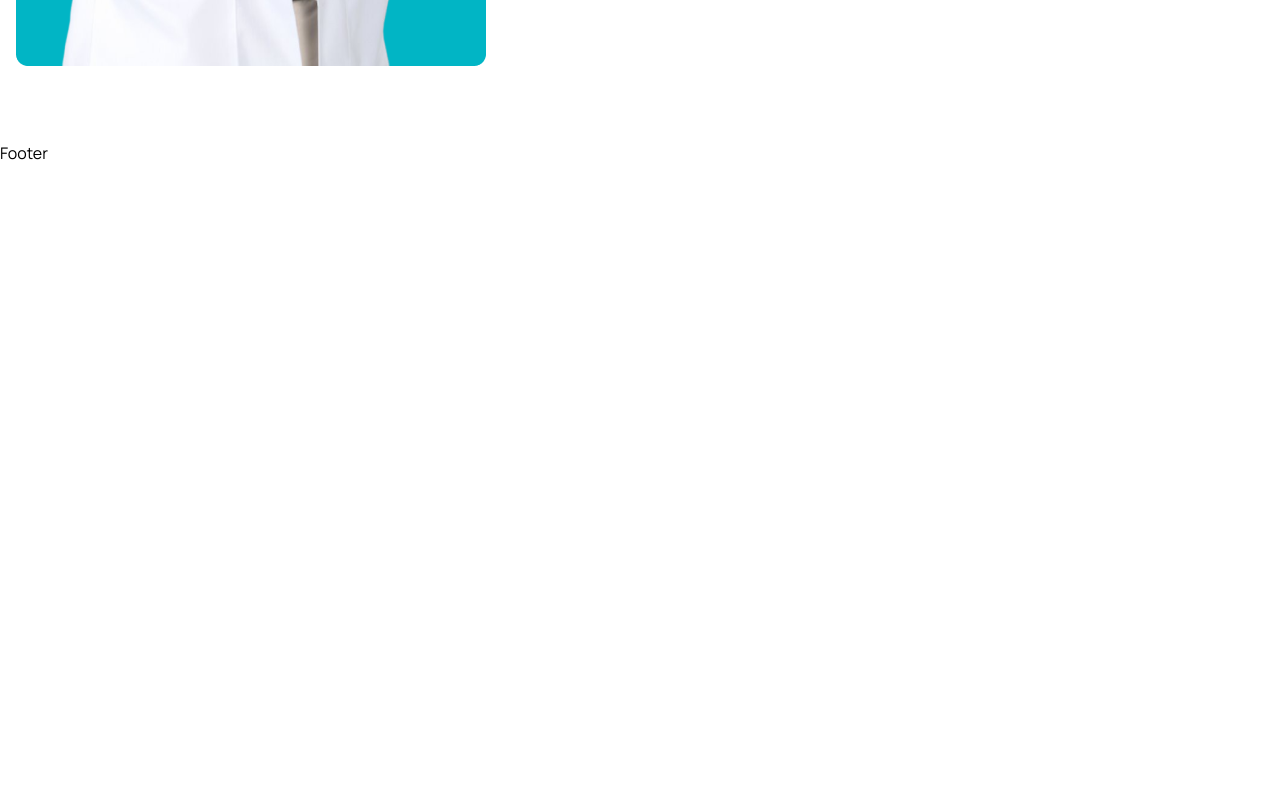
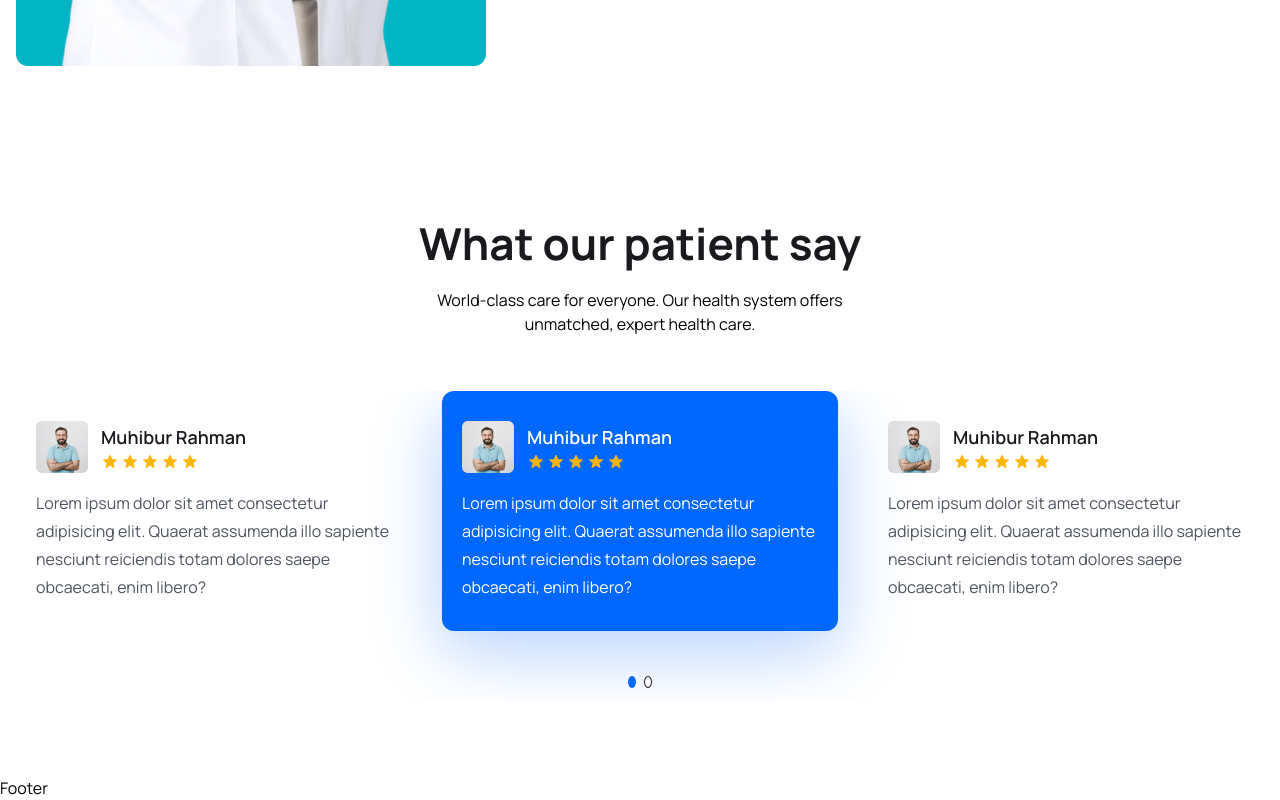
Before and after one commit to abdul8840/Dentalist, a React (Vite) app in the folder client/: page / in a window 1280 px wide. Shown: the part 5470-6270 px from the top of the page. Before the commit the page ends 5635 px from the top, so only its background shows below. Built offline with nearby package versions, Linux system fonts and the light colour scheme.

Commit message:
add testimonial section in home page

```diff
--- a/client/src/App.css
+++ b/client/src/App.css
@@ -8,6 +8,37 @@
 
 body{
   font-family: 'Manrope', sans-serif;
+}
+
+.swiper-pagination-bullet{
+  width: 12ps !important;
+  height: 12px !important;
+  border: 1px solid #181a1e !important;
+  opacity: 100% !important;
+  background: #fff !important;
+}
+
+.swiper-pagination-bullet-active{
+  background: #0067ff !important;
+  border: none !important;
+}
+
+.swiper{
+  padding-bottom: 70px !important;
+}
+
+.swiper-slide.swiper-slide-next{
+  background: #0067ff !important;
+  border-radius: 12px !important;
+  box-shadow: 0px 20px 70px rgba(0, 103, 255, 0.3) !important;
+}
+
+.swiper-slide.swiper-slide-next h4, .swiper-slide.swiper-slide-next p{
+  color: #fff !important;
+}
+
+.swiper-pagination {
+  top: 90% !important;
 }
 
 .sticky__header{
--- /dev/null
+++ b/client/src/components/testimonials/Testimonial.jsx
@@ -0,0 +1,129 @@
+import React from 'react';
+import { Swiper, SwiperSlide } from 'swiper/react';
+import { Pagination } from 'swiper/modules';
+import 'swiper/css';
+import 'swiper/css/pagination';
+import patientAvatar from '../../assets/images/patient-avatar.png';
+import { HiStar } from 'react-icons/hi';
+
+const Testimonial = () => {
+    return (
+        <div className="mt-[30px] lg:mt-[55px]">
+            <Swiper
+                modules={[Pagination]}
+                spaceBetween={30}
+                slidesPerView={1}
+                pagination={{ clickable: true }}
+                breakpoints={{
+                    640: {
+                        slidesPerView: 1,
+                        spaceBetween: 0,
+                    },
+                    768: {
+                        slidesPerView: 2,
+                        spaceBetween: 20,
+                    },
+                    1024: {
+                        slidesPerView: 3,
+                        spaceBetween: 30,
+                    },
+                }}
+            >
+                <SwiperSlide>
+                    <div className="py-[30px] px-5 rounded-3">
+                        <div className="flex items-center gap-[13px]">
+                            <img src={patientAvatar} alt="patient avatar" />
+                            <div className="">
+                                <h4 className="text-[18px] leading-[30px] font-semibold text-headingColor">
+                                    Muhibur Rahman
+                                </h4>
+                                <div className="flex items-center gap-[2px]">
+                                    <HiStar className="text-yellowColor w-[18px] h-5" />
+                                    <HiStar className="text-yellowColor w-[18px] h-5" />
+                                    <HiStar className="text-yellowColor w-[18px] h-5" />
+                                    <HiStar className="text-yellowColor w-[18px] h-5" />
+                                    <HiStar className="text-yellowColor w-[18px] h-5" />
+                                </div>
+                            </div>
+                        </div>
+                        <p className="text-[16px] leading-7 mt-4 text-textColor font-[400]">
+                            Lorem ipsum dolor sit amet consectetur adipisicing elit. Quaerat assumenda illo sapiente nesciunt reiciendis totam dolores saepe obcaecati, enim libero?
+                        </p>
+                    </div>
+                </SwiperSlide>
+
+                <SwiperSlide>
+                    <div className="py-[30px] px-5 rounded-3">
+                        <div className="flex items-center gap-[13px]">
+                            <img src={patientAvatar} alt="patient avatar" />
+                            <div className="">
+                                <h4 className="text-[18px] leading-[30px] font-semibold text-headingColor">
+                                    Muhibur Rahman
+                                </h4>
+                                <div className="flex items-center gap-[2px]">
+                                    <HiStar className="text-yellowColor w-[18px] h-5" />
+                                    <HiStar className="text-yellowColor w-[18px] h-5" />
+                                    <HiStar className="text-yellowColor w-[18px] h-5" />
+                                    <HiStar className="text-yellowColor w-[18px] h-5" />
+                                    <HiStar className="text-yellowColor w-[18px] h-5" />
+                                </div>
+                            </div>
+                        </div>
+                        <p className="text-[16px] leading-7 mt-4 text-textColor font-[400]">
+                            Lorem ipsum dolor sit amet consectetur adipisicing elit. Quaerat assumenda illo sapiente nesciunt reiciendis totam dolores saepe obcaecati, enim libero?
+                        </p>
+                    </div>
+                </SwiperSlide>
+
+                <SwiperSlide>
+                    <div className="py-[30px] px-5 rounded-3">
+                        <div className="flex items-center gap-[13px]">
+                            <img src={patientAvatar} alt="patient avatar" />
+                            <div className="">
+                                <h4 className="text-[18px] leading-[30px] font-semibold text-headingColor">
+                                    Muhibur Rahman
+                                </h4>
+                                <div className="flex items-center gap-[2px]">
+                                    <HiStar className="text-yellowColor w-[18px] h-5" />
+                                    <HiStar className="text-yellowColor w-[18px] h-5" />
+                                    <HiStar className="text-yellowColor w-[18px] h-5" />
+                                    <HiStar className="text-yellowColor w-[18px] h-5" />
+                                    <HiStar className="text-yellowColor w-[18px] h-5" />
+                                </div>
+                            </div>
+                        </div>
+                        <p className="text-[16px] leading-7 mt-4 text-textColor font-[400]">
+                            Lorem ipsum dolor sit amet consectetur adipisicing elit. Quaerat assumenda illo sapiente nesciunt reiciendis totam dolores saepe obcaecati, enim libero?
+                        </p>
+                    </div>
+                </SwiperSlide>
+
+                <SwiperSlide>
+                    <div className="py-[30px] px-5 rounded-3">
+                        <div className="flex items-center gap-[13px]">
+                            <img src={patientAvatar} alt="patient avatar" />
+                            <div className="">
+                                <h4 className="text-[18px] leading-[30px] font-semibold text-headingColor">
+                                    Muhibur Rahman
+                                </h4>
+                                <div className="flex items-center gap-[2px]">
+                                    <HiStar className="text-yellowColor w-[18px] h-5" />
+                                    <HiStar className="text-yellowColor w-[18px] h-5" />
+                                    <HiStar className="text-yellowColor w-[18px] h-5" />
+                                    <HiStar className="text-yellowColor w-[18px] h-5" />
+                                    <HiStar className="text-yellowColor w-[18px] h-5" />
+                                </div>
+                            </div>
+                        </div>
+                        <p className="text-[16px] leading-7 mt-4 text-textColor font-[400]">
+                            Lorem ipsum dolor sit amet consectetur adipisicing elit. Quaerat assumenda illo sapiente nesciunt reiciendis totam dolores saepe obcaecati, enim libero?
+                        </p>
+                    </div>
+                </SwiperSlide>
+
+            </Swiper>
+        </div>
+    );
+};
+
+export default Testimonial;
--- a/client/src/pages/Home.jsx
+++ b/client/src/pages/Home.jsx
@@ -12,6 +12,7 @@
 import Feature from '../components/feature/Feature'
 import Doctor from '../components/doctor/Doctor'
 import Faq from '../components/faq/Faq'
+import Testimonial from '../components/testimonials/Testimonial'
 
 
 const Home = () => {
@@ -181,6 +182,24 @@
       {/* =============== faq section end ============== */}
 
 
+      {/* =============== testimonials section ============== */}
+
+      <section>
+        <div className="container">
+          <div className="xl:w-[470px] mx-auto ">
+            <h2 className="heading text-center">What our patient say</h2>
+            <p className="text__para mt-[18px] text-center">
+              World-class care for everyone. Our health system offers unmatched, expert health care.
+            </p>
+          </div>
+
+        <Testimonial />
+        </div>
+      </section>
+
+      {/* =============== testimonials section end ============== */}
+
+
     </>
   )
 }
```
Lines whose indentation alone changed are shown as unchanged.
